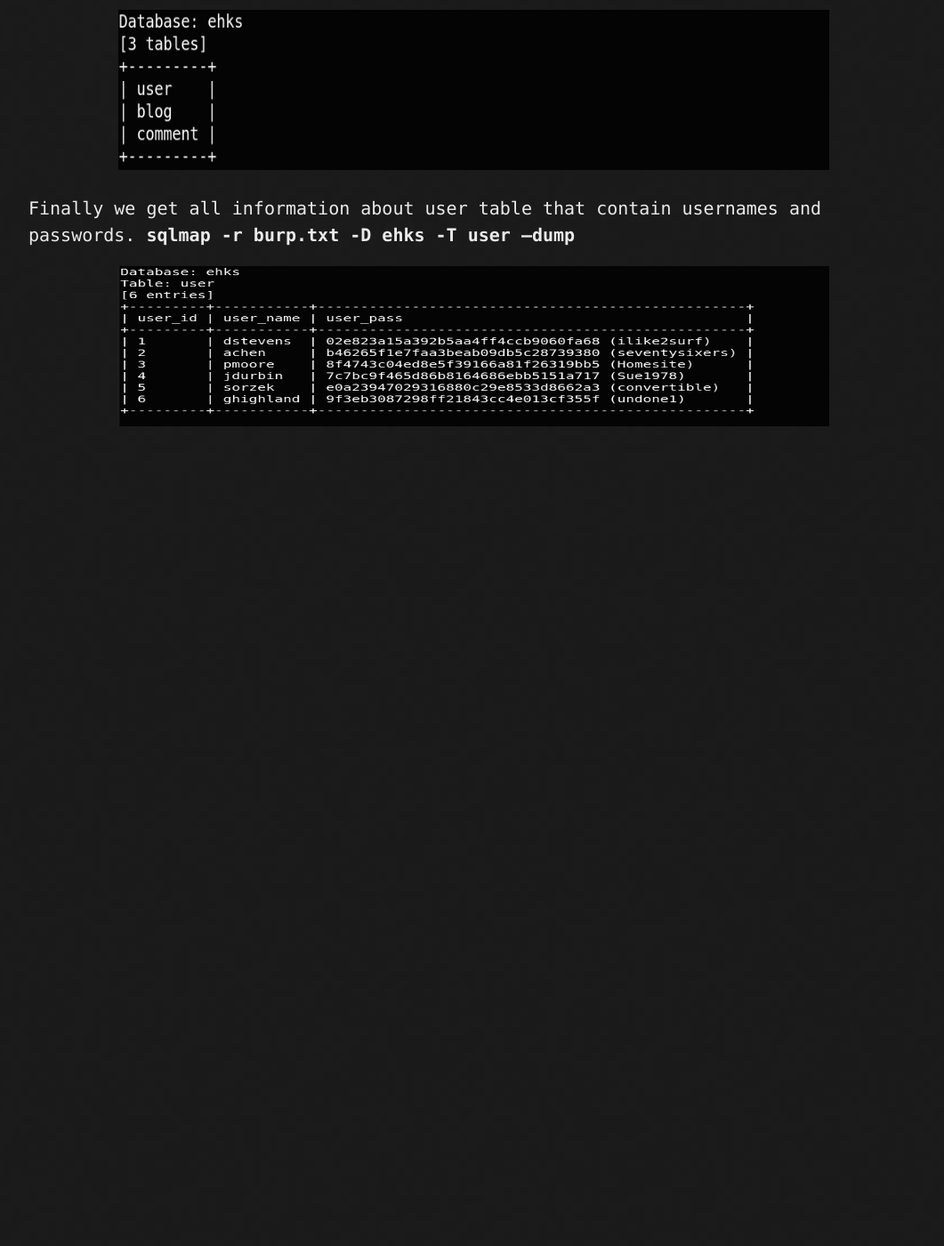
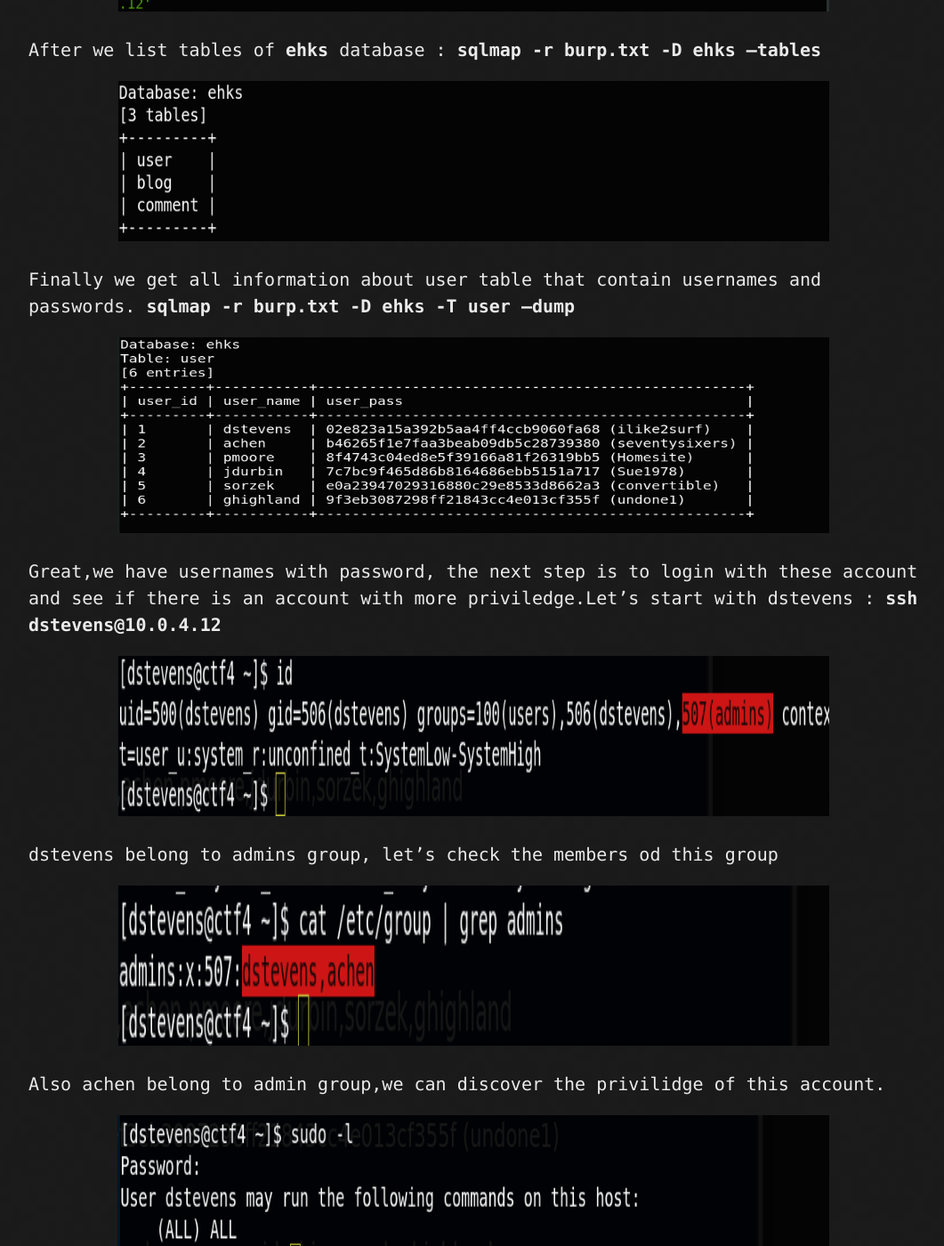
Before and after one commit to rajoul/rajoul.github.io, a Jekyll site: the page built from my_write_up/LAMPSecurity-4.md, in a window 1280 px wide and 1400 px high, scrolled down 2592 px. Shown: the whole window at 89% size, without its empty margins (108-1169 px from the left). Built offline with Jekyll 4.4.1, drawn with Linux system fonts in a browser that asks for light colours; our own code applies the rules of GitHub Pages for plain Markdown files; before the commit the page ends 3099 px from its top, so only the background shows below that; some of the changed text lies outside the part shown.

Commit message:
Update LAMPSecurity-4.md

```diff
--- a/my_write_up/LAMPSecurity-4.md
+++ b/my_write_up/LAMPSecurity-4.md
@@ -26,7 +26,7 @@
 in the file there is **ehks** database name and table user, before we run **sqlmap** we try to find the injectable parameter
 that located in blog identifiant.Finally we send the request to **Burp suite**
 <p align="center">
-  <img src="https://rajoul.github.io/my_write_up/image/LAMPSecurity-4/burp.png" width="800" height="180">
+  <img src="https://rajoul.github.io/my_write_up/image/LAMPSecurity-4/burp.png" width="800" height="260">
 </p>
 We encapsulate all informations about the target and save them in burp.txt file to use it in **sqlmap**.
 **sqlmap -r burp.txt --dbs** to list database names.
@@ -40,5 +40,28 @@
 Finally we get all information about user table that contain usernames and passwords.
 **sqlmap -r burp.txt -D ehks -T user --dump**
 <p align="center">
-  <img src="https://rajoul.github.io/my_write_up/image/LAMPSecurity-4/dump.png" width="800" height="180">
+  <img src="https://rajoul.github.io/my_write_up/image/LAMPSecurity-4/dump.png" width="800" height="220">
 </p>
+Great,we have usernames with password, the next step is to login with these account and see if there is an account with
+more priviledge.Let's start with dstevens : **ssh dstevens@10.0.4.12**
+<p align="center">
+  <img src="https://rajoul.github.io/my_write_up/image/LAMPSecurity-4/id.png" width="800" height="180">
+</p>
+dstevens belong to admins group, let's check the members od this group
+<p align="center">
+  <img src="https://rajoul.github.io/my_write_up/image/LAMPSecurity-4/group.png" width="800" height="180">
+</p>
+Also achen belong to admin  group,we can discover the privilidge of this account.
+<p align="center">
+  <img src="https://rajoul.github.io/my_write_up/image/LAMPSecurity-4/sudol.png" width="800" height="180">
+</p>
+**Important** the dstevens user has the privilege to run all the commands with sudo.
+So, I can run bash shell like an admin.
+<p align="center">
+  <img src="https://rajoul.github.io/my_write_up/image/LAMPSecurity-4/root_access.png" width="800" height="180">
+</p>
+Congratulation, We get the root acces in the target machine.
+<p align="center">
+  <img src="https://rajoul.github.io/my_write_up/image/kioptrix_2/boom.gif" width="460" height="220">
+</p>
+support me on [twitter](https://twitter.com/rajoul6)
```
